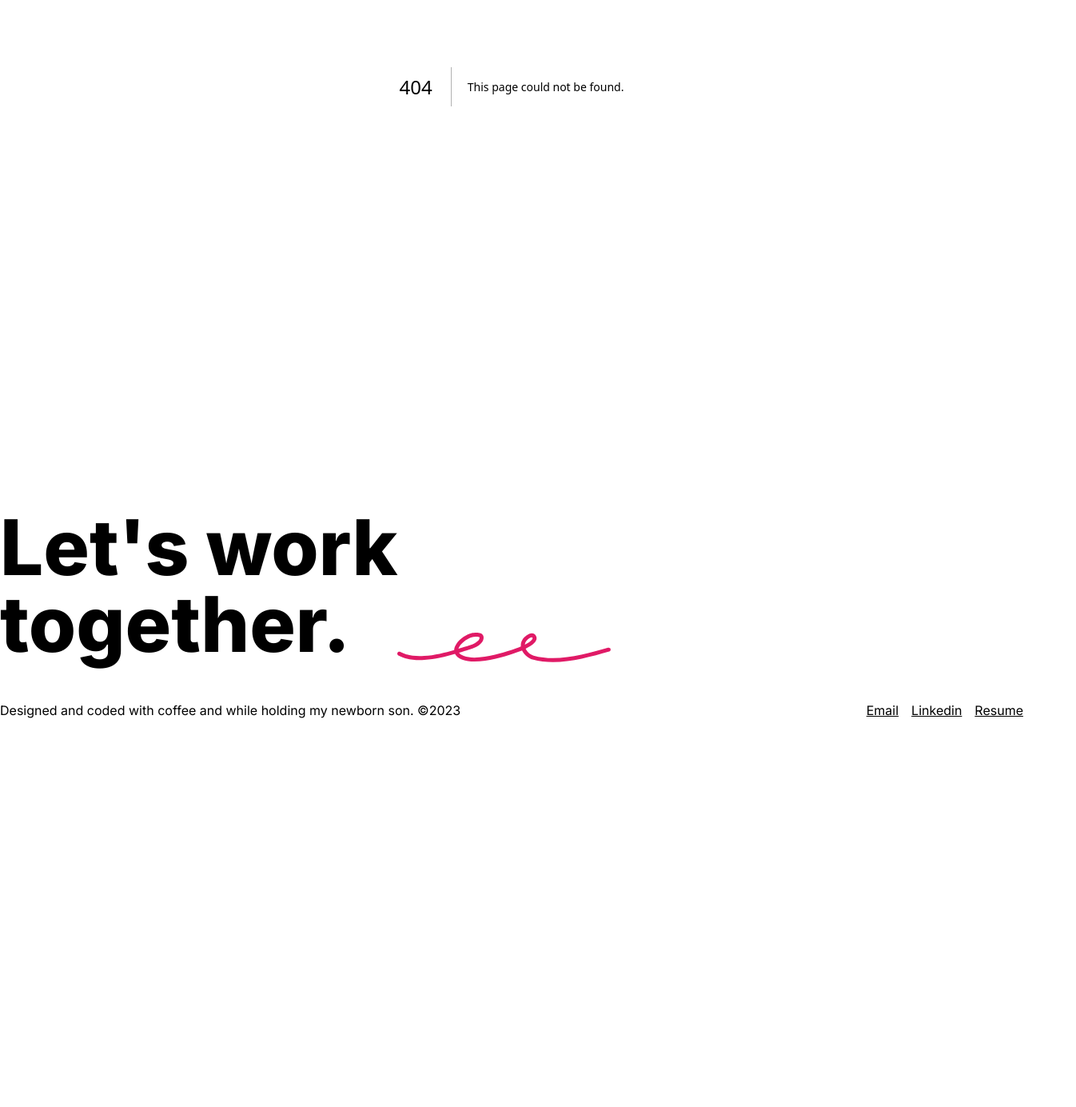
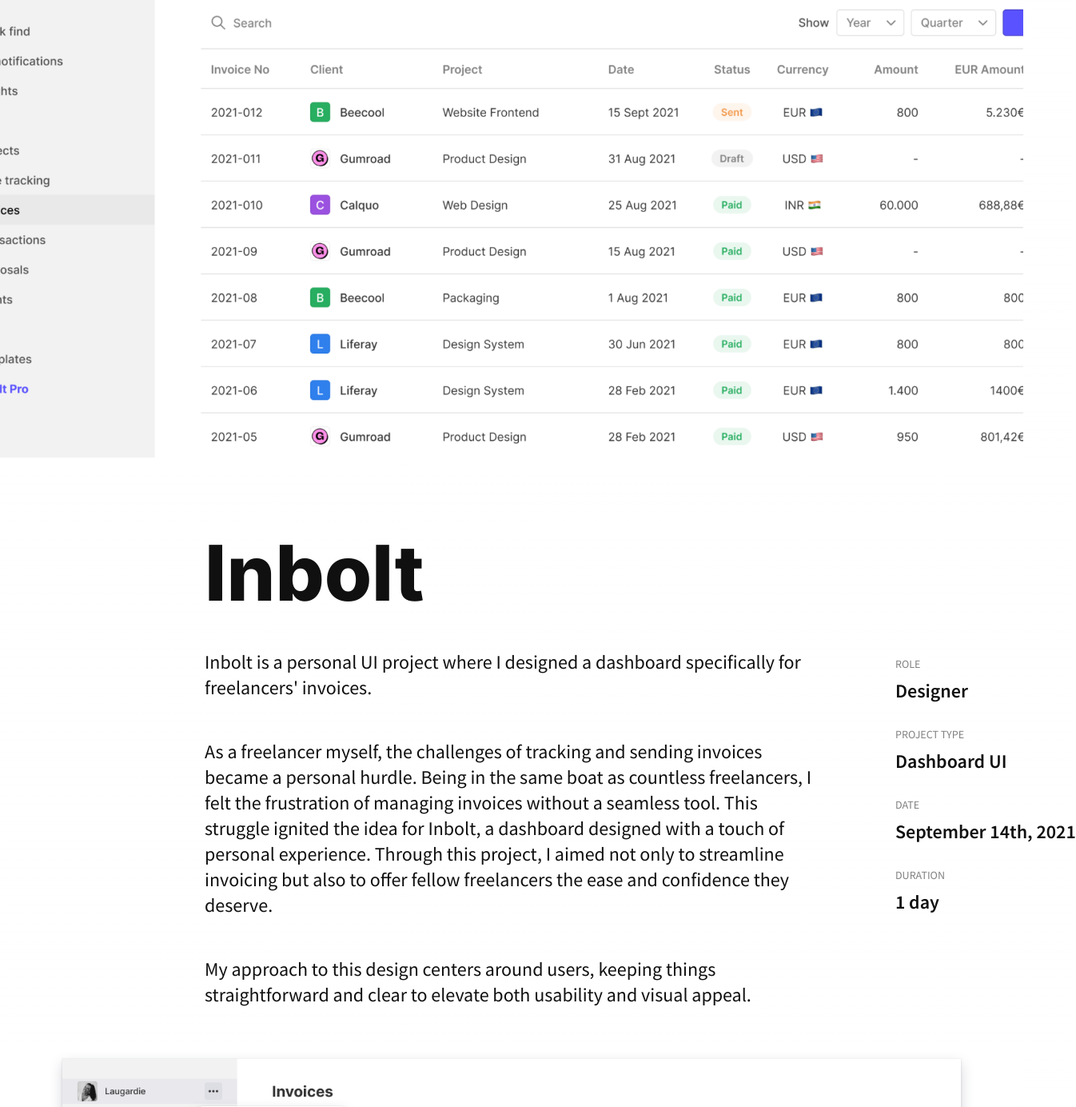
Before and after one commit to laugardie/newportfolio, a Next.js app: page /inbolt in a window 1280 px wide. Before the commit this address had no page. Shown: the part 292-1676 px from the top of the page at 80% size, 1346 px wide, since content can reach past the window. Before the commit the page ends 1320 px from the top, so only its background shows below. Built offline with nearby package versions, Linux system fonts and the light colour scheme.

Commit message:
Add inbolt

```diff
--- /dev/null
+++ b/app/inbolt/page.tsx
@@ -0,0 +1,65 @@
+import MetaProps from "@/components/MetaProp";
+import Caption from "@/components/design system/Caption";
+import Paragraph from "@/components/design system/Paragraph";
+import SectionLg from "@/components/design system/SectionLg";
+import SectionMd from "@/components/design system/SectionMd";
+import SectionSm from "@/components/design system/SectionSm";
+import SectionXl from "@/components/design system/SectionXl";
+import Title from "@/components/design system/Title";
+import Image from "next/image";
+
+export default function Inbolt() {
+  return (
+    <div className="relative">
+      <div className="w-full h-864 relative">
+        <Image
+          src="/assets/inbolt.png"
+          fill
+          alt="Inbolt dashboard"
+          style={{ objectFit: "cover" }}
+        />
+      </div>
+      <SectionSm className="relative pt-24">
+        <aside className="absolute left-full pl-24">
+          <dl className="mt-[152px]">
+            <MetaProps tag="Role" description="Designer" />
+            <MetaProps tag="Project Type" description="Dashboard UI" />
+            <MetaProps tag="Date" description="September 14th, 2021" />
+            <MetaProps tag="Duration" description="1 day" />
+          </dl>
+        </aside>
+        <Title>Inbolt</Title>
+        <Paragraph>
+          Inbolt is a personal UI project where I designed a dashboard
+          specifically for freelancers{"'"} invoices.
+        </Paragraph>
+        <Paragraph>
+          As a freelancer myself, the challenges of tracking and sending
+          invoices became a personal hurdle. Being in the same boat as countless
+          freelancers, I felt the frustration of managing invoices without a
+          seamless tool. This struggle ignited the idea for Inbolt, a dashboard
+          designed with a touch of personal experience. Through this project, I
+          aimed not only to streamline invoicing but also to offer fellow
+          freelancers the ease and confidence they deserve.
+        </Paragraph>
+        <Paragraph>
+          My approach to this design centers around users, keeping things
+          straightforward and clear to elevate both usability and visual appeal.
+        </Paragraph>
+      </SectionSm>
+      <SectionLg>
+        <figure>
+          <Image
+            src="/assets/inboltblog1.png"
+            width={0}
+            height={0}
+            alt="Inbolt dashboard"
+            style={{ objectFit: "contain", width: "100%", height: "auto" }}
+            sizes="100vw"
+          />
+          <Caption>Inbolt dashboard</Caption>
+        </figure>
+      </SectionLg>
+    </div>
+  );
+}
--- a/next.config.js
+++ b/next.config.js
@@ -1,4 +1,8 @@
 /** @type {import('next').NextConfig} */
-const nextConfig = {}
+const nextConfig = {
+  images: {
+    unoptimized: true,
+  },
+};
 
-module.exports = nextConfig
+module.exports = nextConfig;
```
Also changed, not shown: public/assets/inbolt.png (added), public/assets/inboltblog1.png (added).
